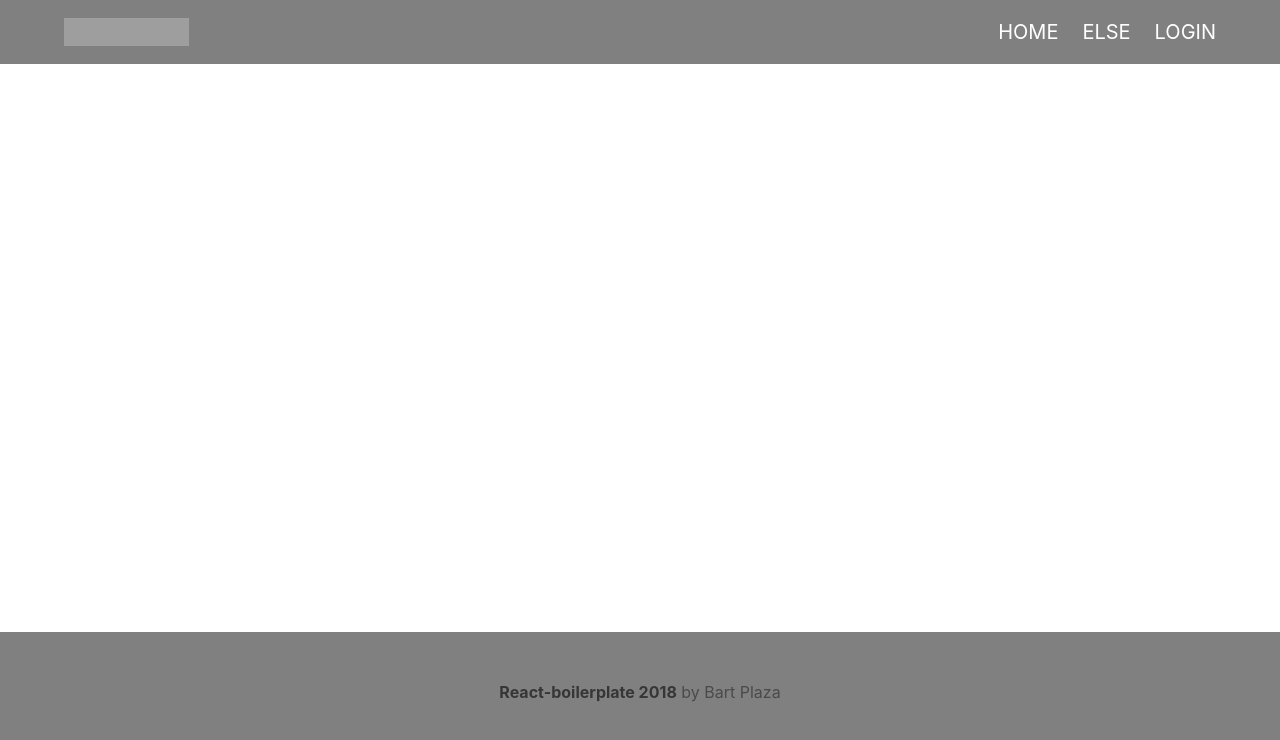
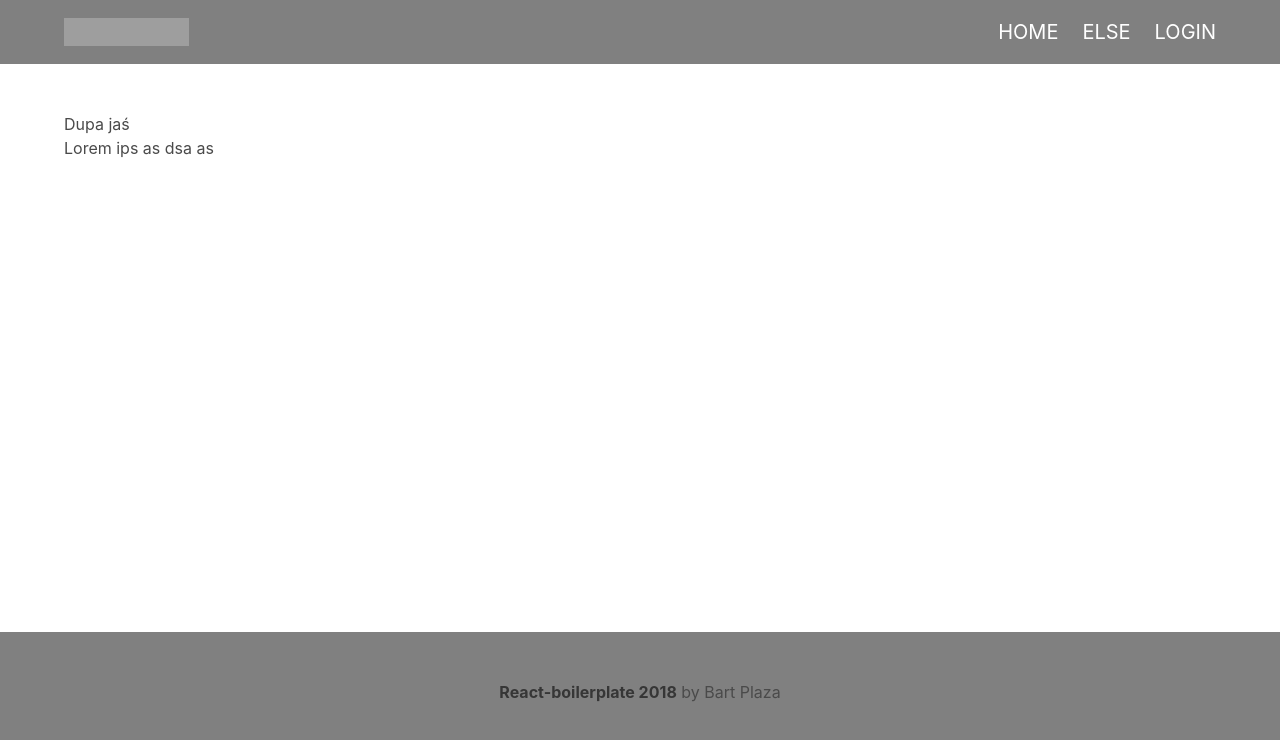
Before and after one commit to BartPlaza/cad, a React (Create React App) app in the folder react-app/: page /home in a window 1280 px wide. Shown: the top 740 px of the page. Built offline with nearby package versions, Linux system fonts and the light colour scheme; grey boxes are pictures that could not be loaded.

Commit message:
add router animations

```diff
--- a/react-app/package.json
+++ b/react-app/package.json
@@ -10,6 +10,7 @@
     "react-redux": "^5.1.1",
     "react-router-dom": "^4.3.1",
     "react-scripts": "2.1.1",
+    "react-transition-group": "^2.5.0",
     "redux": "^4.0.1"
   },
   "scripts": {
--- a/react-app/src/App.js
+++ b/react-app/src/App.js
@@ -1,22 +1,31 @@
 import React, {Component} from 'react';
 import {Switch, Route} from 'react-router-dom'
 import AuthView from './components/Views/Auth';
+import ProfileView from "./components/Views/Profile";
 import './App.scss';
 import Navbar from "./components/Navigation/Navbar";
 import Footer from "./components/Footer/Footer";
+import {TransitionGroup, CSSTransition} from 'react-transition-group';
 
 class App extends Component {
     render() {
         return (
+            <Route render={({location}) => (
                 <div className="App">
                     <Navbar/>
                     <section className="section main">
-                    <Switch>
+                        <TransitionGroup>
+                            <CSSTransition key={location.key} timeout={300} classNames='fade'>
+                                <Switch location={location}>
                                     <Route path='/login' component={AuthView}/>
+                                    <Route path='/home' component={ProfileView}/>
                                 </Switch>
+                            </CSSTransition>
+                        </TransitionGroup>
                     </section>
                     <Footer/>
                 </div>
+            )}/>
         );
     }
 }
--- a/react-app/src/App.scss
+++ b/react-app/src/App.scss
@@ -10,3 +10,16 @@
 .main {
   flex: 1;
 }
+
+.fade-enter {
+  opacity: 0;
+}
+
+.fade-enter.fade-enter-active {
+  opacity: 1;
+  transition: opacity 300ms ease-in;
+}
+
+.fade-exit {
+  opacity: 0;
+}
--- a/react-app/src/components/Form/FormWrapper.js
+++ b/react-app/src/components/Form/FormWrapper.js
@@ -1,7 +1,6 @@
 import React from 'react';
 import PropTypes from 'prop-types';
 import Loader from "../Loader/Loader";
-import './FormWrapper.scss';
 
 const formWrapper = (props) => {
     const {title, subtitle, footer, isSending} = props;
--- a/react-app/src/components/Form/FormWrapper.scss
+++ /dev/null
@@ -1,4 +0,0 @@
-.card-content {
-  max-height: 1000px;
-  transition: max-height 2s ease-in-out;
-}
--- /dev/null
+++ b/react-app/src/components/Views/Profile.js
@@ -0,0 +1,13 @@
+import React from 'react'
+
+
+const profileView = () => {
+    return (
+        <div className="container">
+            <h1>Dupa jaś</h1>
+            <p>Lorem  ips  as dsa as</p>
+        </div>
+    )
+};
+
+export default profileView;
--- a/react-app/src/index.js
+++ b/react-app/src/index.js
@@ -2,7 +2,7 @@ import React from 'react';
 import ReactDOM from 'react-dom';
 import configureStore from './store/store';
 import {Provider} from 'react-redux';
-import {BrowserRouter} from 'react-router-dom';
+import {BrowserRouter, Route} from 'react-router-dom';
 import './index.css';
 import App from './App';
 import * as serviceWorker from './serviceWorker';
```
Also changed, not shown: 1 other file (tests, documents, lock files or other folders). Lines whose indentation alone changed are shown as unchanged.
